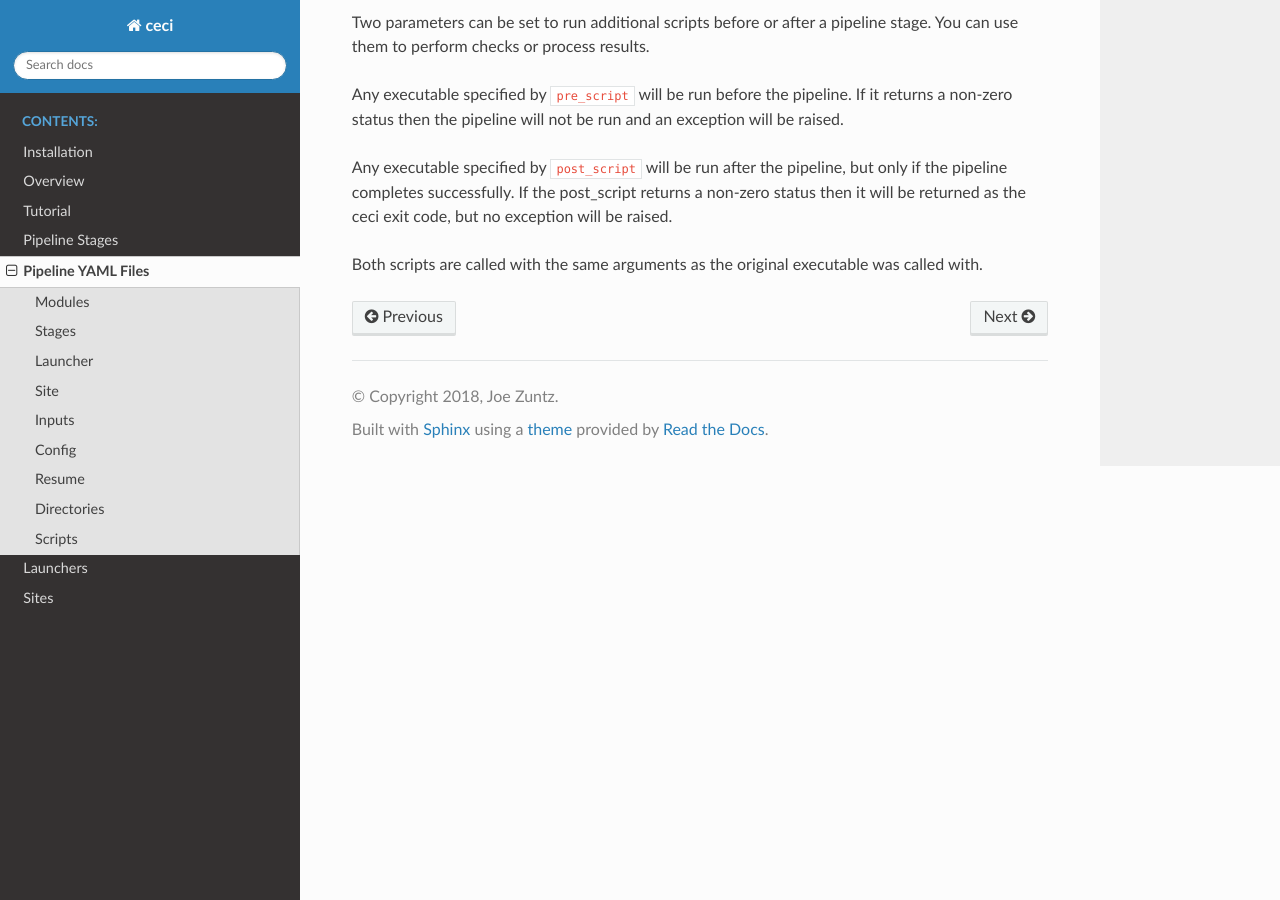
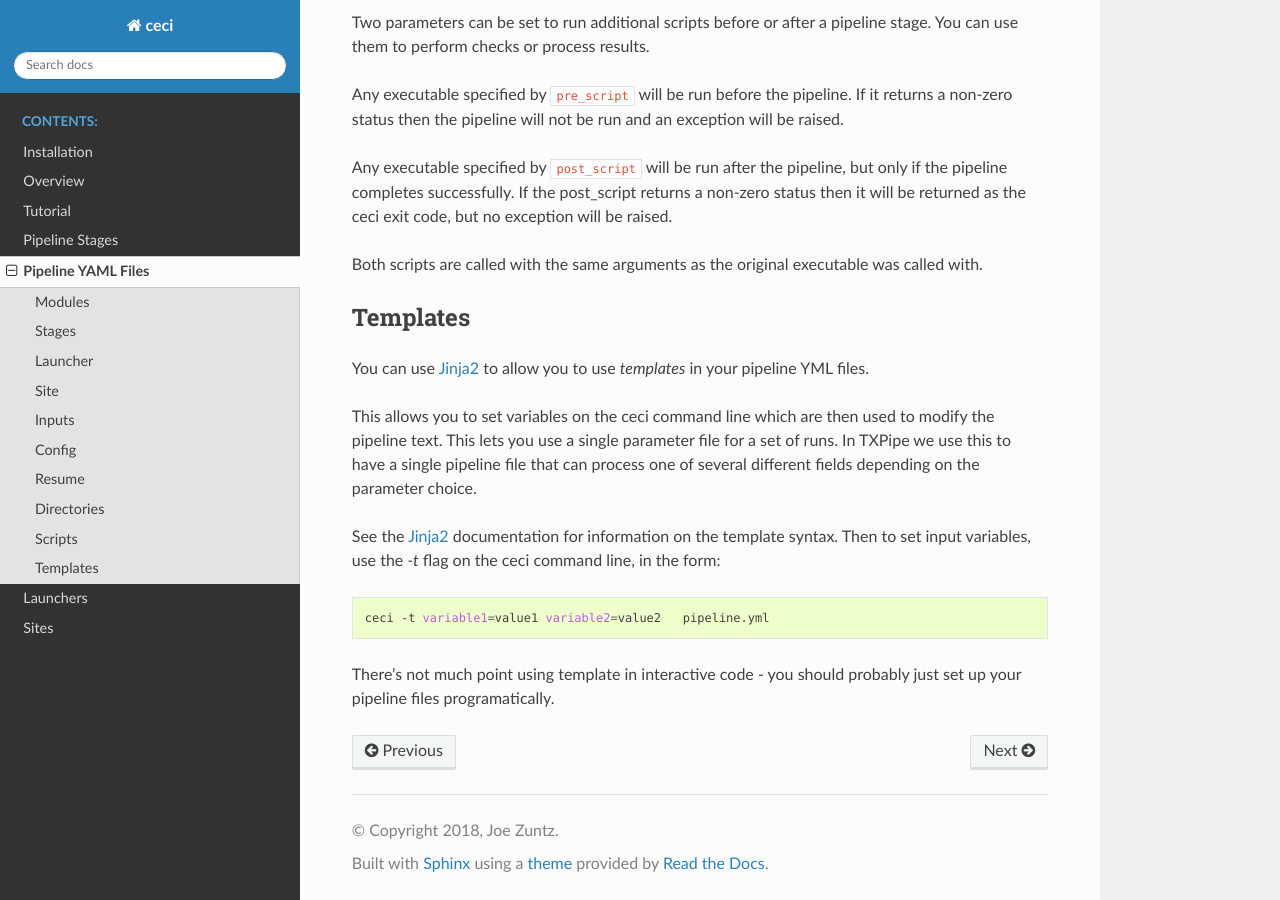
Before and after one commit to LSSTDESC/ceci, a Sphinx documentation site: the page built from docs/config.rst, in a window 1280 px wide and 900 px high, scrolled down 3657 px. Built offline with Sphinx 7.4.7 and the Read the Docs theme 3.1.0, drawn with Linux system fonts in a browser that asks for light colours.

Commit message:
Add note on templates to docs

```diff
--- a/docs/config.rst
+++ b/docs/config.rst
@@ -161,3 +161,25 @@ Any executable specified by ``pre_script`` will be run before the pipeline.  If
 Any executable specified by ``post_script`` will be run after the pipeline, but only if the pipeline completes successfully.  If the post_script returns a non-zero status then it will be returned as the ceci exit code, but no exception will be raised.
 
 Both scripts are called with the same arguments as the original executable was called with.
+
+
+Templates
+---------
+
+You can use `Jinja2 <https://jinja.palletsprojects.com>`_ to allow you to use *templates* in your pipeline YML files.
+
+This allows you to set variables on the ceci command line which are then used to
+modify the pipeline text. This lets you use a single parameter file for a set of
+runs. In TXPipe we use this to have a single pipeline file that can process one of several
+different fields depending on the parameter choice.
+
+See the `Jinja2 <https://jinja.palletsprojects.com>`_ documentation for information on the
+template syntax. Then to set input variables, use the `-t` flag on the ceci command line, in the form:
+
+.. code-block:: bash
+
+  ceci -t variable1=value1 variable2=value2   pipeline.yml
+
+
+There's not much point using template in interactive code - you should probably
+just set up your pipeline files programatically.
--- a/docs/sites.rst
+++ b/docs/sites.rst
@@ -5,7 +5,7 @@ Sites
 
 A site is a machine where a pipeline is to be run.  Ceci currently only supports running a pipeline at a single site, not splitting it up between them.
 
-Three sites are currently supported: ``local``, ``cori-batch``, and ``cori-interactive``.
+Three sites are currently supported: ``local``, ``nersc-batch``, and ``nersc-interactive``.
 
 See also the :ref:`launchers` page for how to configure the manager that runs the pipeline.
 
```
